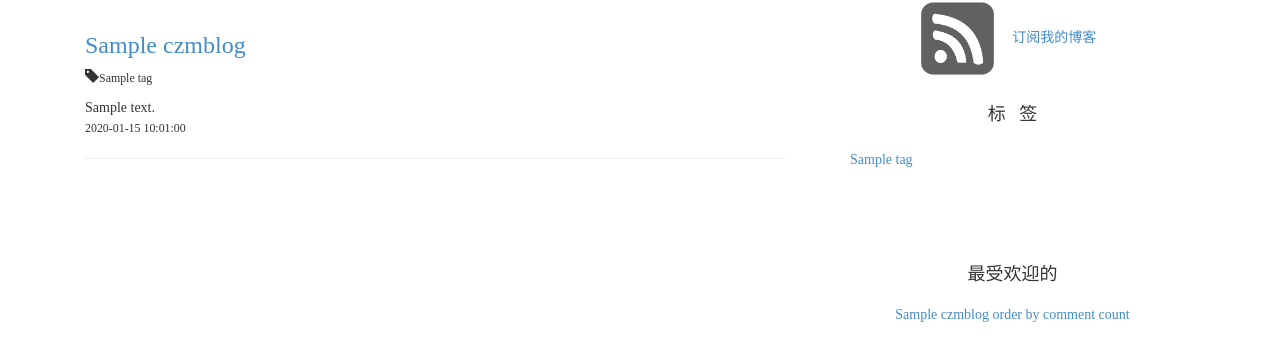
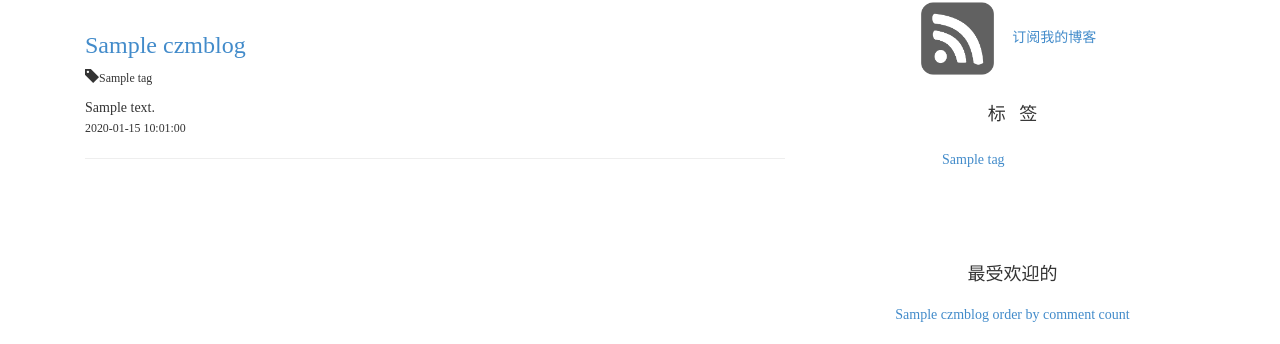
Before and after one commit to caizhimin/my_blog3, a Django app: template templates/czmblog/czm_blog_list.html in a window 1280 px wide; the page is wider, and only the part inside the window is pictured. Shown: the part 78-422 px from the top of that part. Run offline with Django 3.2, Linux system fonts and the light colour scheme; tables that the repository leaves empty hold one stand-in row (values such as "Sample post"); the template is opened without the code that fills it: values that come from a table or form of the project are taken from there, most other values are stand-ins (such as "Sample title", 1, 10 or a date in 2020); data that the repository does not hold is empty; some libraries are stand-ins or nearby versions.

Commit message:
v1.0 finish

```diff
--- a/static/css/style.css
+++ b/static/css/style.css
@@ -4,7 +4,7 @@ body{font-family: 'Microsoft YaHei'}
 
 .two-list{
 width:200px;
-margin-left:20px;
+margin-left:112px;
 padding:0px;
     line-height: 30px;
     margin-top: 20px;
```
